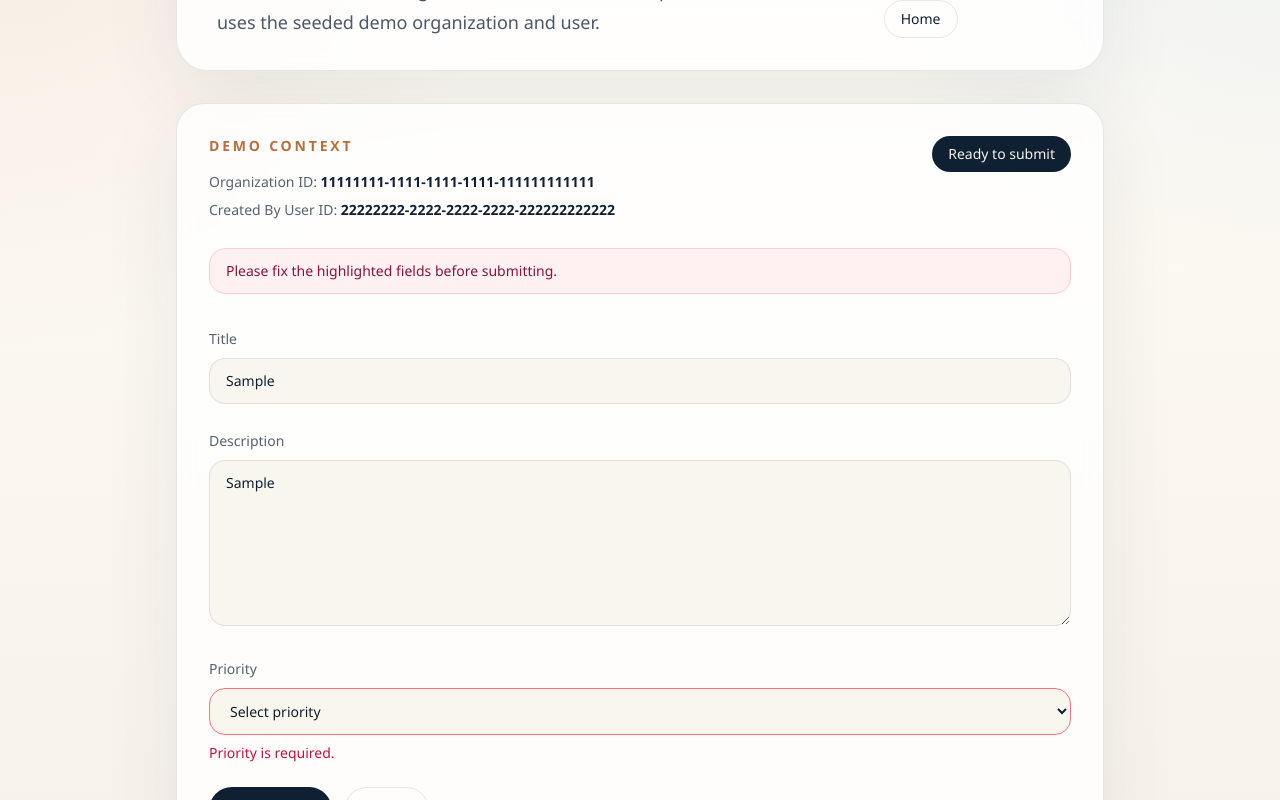
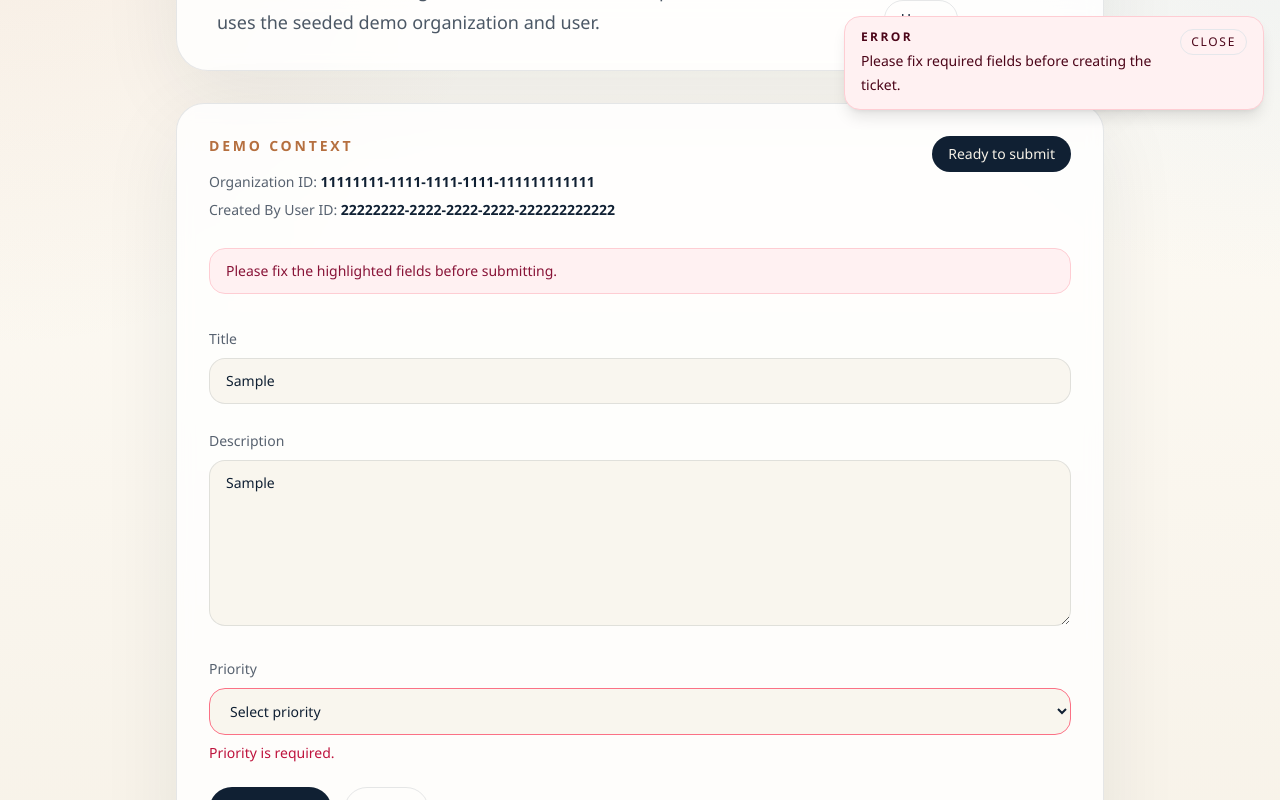
Before and after one commit to eulucas1/opspilot-ai, a Next.js app in the folder apps/web/: page /tickets/new in a window 1280 px wide. Both pictures are taken after typing "Sample", "Sample" into the empty fields and a click on the button "Create ticket". Shown: the part 187-987 px from the top of the page. Built offline with nearby package versions, Linux system fonts and the light colour scheme.

Commit message:
feat(web): add global feedback system

```diff
--- a/apps/web/src/app/layout.tsx
+++ b/apps/web/src/app/layout.tsx
@@ -1,5 +1,7 @@
 import type { Metadata } from "next";
 import type { ReactNode } from "react";
+
+import { FeedbackProvider } from "@/components/feedback-provider";
 
 import "./globals.css";
 
@@ -15,7 +17,9 @@ type RootLayoutProps = {
 export default function RootLayout({ children }: RootLayoutProps) {
   return (
     <html lang="pt-BR">
-      <body>{children}</body>
+      <body>
+        <FeedbackProvider>{children}</FeedbackProvider>
+      </body>
     </html>
   );
 }
--- /dev/null
+++ b/apps/web/src/components/feedback-provider.tsx
@@ -0,0 +1,174 @@
+"use client";
+
+import type { ReactNode } from "react";
+import {
+  createContext,
+  useCallback,
+  useContext,
+  useEffect,
+  useMemo,
+  useRef,
+  useState,
+} from "react";
+
+type FeedbackType = "success" | "error" | "info";
+
+type FeedbackItem = {
+  id: number;
+  message: string;
+  type: FeedbackType;
+};
+
+type FeedbackContextValue = {
+  dismiss: (id: number) => void;
+  error: (message: string, durationMs?: number) => number;
+  info: (message: string, durationMs?: number) => number;
+  show: (type: FeedbackType, message: string, durationMs?: number) => number;
+  success: (message: string, durationMs?: number) => number;
+};
+
+type FeedbackProviderProps = {
+  children: ReactNode;
+};
+
+const feedbackStyles: Record<
+  FeedbackType,
+  {
+    container: string;
+    label: string;
+  }
+> = {
+  success: {
+    container: "border-emerald-200 bg-emerald-50 text-emerald-950",
+    label: "Success",
+  },
+  error: {
+    container: "border-rose-200 bg-rose-50 text-rose-950",
+    label: "Error",
+  },
+  info: {
+    container: "border-sky-200 bg-sky-50 text-sky-950",
+    label: "Info",
+  },
+};
+
+const FeedbackContext = createContext<FeedbackContextValue | null>(null);
+
+function FeedbackViewport({
+  items,
+  onDismiss,
+}: {
+  items: FeedbackItem[];
+  onDismiss: (id: number) => void;
+}) {
+  if (items.length === 0) {
+    return null;
+  }
+
+  return (
+    <div className="pointer-events-none fixed right-4 top-4 z-[120] flex w-[min(420px,calc(100vw-2rem))] flex-col gap-3">
+      {items.map((item) => {
+        const style = feedbackStyles[item.type];
+
+        return (
+          <div
+            key={item.id}
+            className={`pointer-events-auto rounded-2xl border px-4 py-3 shadow-lg backdrop-blur ${style.container}`}
+            role={item.type === "error" ? "alert" : "status"}
+          >
+            <div className="flex items-start justify-between gap-3">
+              <div>
+                <p className="text-xs font-semibold uppercase tracking-[0.2em]">
+                  {style.label}
+                </p>
+                <p className="mt-1 text-sm leading-6">{item.message}</p>
+              </div>
+              <button
+                aria-label="Dismiss feedback"
+                className="rounded-full border border-current/20 px-2.5 py-1 text-xs font-medium uppercase tracking-[0.14em] transition hover:border-current/40"
+                onClick={() => onDismiss(item.id)}
+                type="button"
+              >
+                Close
+              </button>
+            </div>
+          </div>
+        );
+      })}
+    </div>
+  );
+}
+
+export function FeedbackProvider({ children }: FeedbackProviderProps) {
+  const [items, setItems] = useState<FeedbackItem[]>([]);
+  const nextIdRef = useRef(1);
+  const timersRef = useRef<Map<number, ReturnType<typeof setTimeout>>>(new Map());
+
+  const dismiss = useCallback((id: number) => {
+    setItems((currentItems) => currentItems.filter((item) => item.id !== id));
+
+    const existingTimer = timersRef.current.get(id);
+    if (existingTimer) {
+      clearTimeout(existingTimer);
+      timersRef.current.delete(id);
+    }
+  }, []);
+
+  useEffect(() => {
+    return () => {
+      for (const timer of timersRef.current.values()) {
+        clearTimeout(timer);
+      }
+      timersRef.current.clear();
+    };
+  }, []);
+
+  const show = useCallback(
+    (type: FeedbackType, message: string, durationMs = 3600) => {
+      const id = nextIdRef.current++;
+
+      setItems((currentItems) => {
+        const nextItems = [...currentItems, { id, message, type }];
+        return nextItems.slice(-4);
+      });
+
+      const timer = setTimeout(() => {
+        dismiss(id);
+      }, durationMs);
+
+      timersRef.current.set(id, timer);
+
+      return id;
+    },
+    [dismiss],
+  );
+
+  const contextValue = useMemo<FeedbackContextValue>(
+    () => ({
+      dismiss,
+      error: (message: string, durationMs?: number) => show("error", message, durationMs),
+      info: (message: string, durationMs?: number) => show("info", message, durationMs),
+      show,
+      success: (message: string, durationMs?: number) =>
+        show("success", message, durationMs),
+    }),
+    [dismiss, show],
+  );
+
+  return (
+    <FeedbackContext.Provider value={contextValue}>
+      {children}
+      <FeedbackViewport items={items} onDismiss={dismiss} />
+    </FeedbackContext.Provider>
+  );
+}
+
+export function useFeedback() {
+  const context = useContext(FeedbackContext);
+
+  if (!context) {
+    throw new Error("useFeedback must be used within a FeedbackProvider.");
+  }
+
+  return context;
+}
--- a/apps/web/src/components/new-ticket-page-content.tsx
+++ b/apps/web/src/components/new-ticket-page-content.tsx
@@ -6,6 +6,7 @@ import { startTransition, useEffect, useRef, useState } from "react";
 import type { FormEvent } from "react";
 
 import { ApiRequestError, createTicket } from "@/lib/api";
+import { useFeedback } from "@/components/feedback-provider";
 import type {
   TicketCreatePayload,
   TicketCreatePriority,
@@ -61,6 +62,7 @@ function buildPayload(values: TicketCreateValues): TicketCreatePayload {
 
 export function NewTicketPageContent() {
   const router = useRouter();
+  const feedback = useFeedback();
   const redirectTimeoutRef = useRef<ReturnType<typeof setTimeout> | null>(null);
 
   const [values, setValues] = useState<TicketCreateValues>(defaultValues);
@@ -110,6 +112,7 @@ export function NewTicketPageContent() {
       setFieldErrors(nextErrors);
       setFormError("Please fix the highlighted fields before submitting.");
       setSubmissionState("error");
+      feedback.error("Please fix required fields before creating the ticket.");
       return;
     }
 
@@ -121,6 +124,7 @@ export function NewTicketPageContent() {
       const createdTicket = await createTicket(buildPayload(values));
 
       setSubmissionState("success");
+      feedback.success("Ticket created. Redirecting to the detail page.");
       redirectTimeoutRef.current = setTimeout(() => {
         startTransition(() => {
           router.push(`/tickets/${createdTicket.id}`);
@@ -136,6 +140,7 @@ export function NewTicketPageContent() {
 
       setSubmissionState("error");
       setFormError(errorMessage);
+      feedback.error(errorMessage);
     }
   }
 
--- a/apps/web/src/components/ticket-comment-create.tsx
+++ b/apps/web/src/components/ticket-comment-create.tsx
@@ -1,6 +1,8 @@
 "use client";
 
 import { useState } from "react";
+
+import { useFeedback } from "@/components/feedback-provider";
 
 type TicketCommentCreateProps = {
   organizationId: string;
@@ -13,6 +15,7 @@ export function TicketCommentCreate({
   userId,
   onSubmit,
 }: TicketCommentCreateProps) {
+  const feedback = useFeedback();
   const [content, setContent] = useState("");
   const [isSubmitting, setIsSubmitting] = useState(false);
   const [successMessage, setSuccessMessage] = useState<string | null>(null);
@@ -25,6 +28,7 @@ export function TicketCommentCreate({
     if (isContentEmpty) {
       setErrorMessage("Comment content is required.");
       setSuccessMessage(null);
+      feedback.info("Write a comment before posting.");
       return;
     }
 
@@ -36,6 +40,7 @@ export function TicketCommentCreate({
       await onSubmit(trimmedContent);
       setContent("");
       setSuccessMessage("Comment added successfully.");
+      feedback.success("Comment added to the ticket.");
     } catch (error) {
       const nextErrorMessage =
         error instanceof Error && error.message
@@ -43,6 +48,7 @@ export function TicketCommentCreate({
           : "Failed to add the comment.";
 
       setErrorMessage(nextErrorMessage);
+      feedback.error(nextErrorMessage);
     } finally {
       setIsSubmitting(false);
     }
--- a/apps/web/src/components/ticket-status-update.tsx
+++ b/apps/web/src/components/ticket-status-update.tsx
@@ -2,6 +2,7 @@
 
 import { useEffect, useState } from "react";
 
+import { useFeedback } from "@/components/feedback-provider";
 import type { TicketStatus } from "@/types";
 import { formatTicketStatusLabel } from "@/lib/ticket-display";
 
@@ -21,6 +22,7 @@ export function TicketStatusUpdate({
   currentStatus,
   onSubmit,
 }: TicketStatusUpdateProps) {
+  const feedback = useFeedback();
   const [selectedStatus, setSelectedStatus] = useState<TicketStatus>(currentStatus);
   const [isSubmitting, setIsSubmitting] = useState(false);
   const [successMessage, setSuccessMessage] = useState<string | null>(null);
@@ -35,6 +37,7 @@ export function TicketStatusUpdate({
     if (selectedStatus === currentStatus) {
       setErrorMessage("Choose a different status before submitting.");
       setSuccessMessage(null);
+      feedback.info("Select a different status to continue.");
       return;
     }
 
@@ -45,6 +48,7 @@ export function TicketStatusUpdate({
     try {
       await onSubmit(selectedStatus);
       setSuccessMessage("Status updated successfully.");
+      feedback.success("Ticket status updated.");
     } catch (error) {
       const nextErrorMessage =
         error instanceof Error && error.message
@@ -52,6 +56,7 @@ export function TicketStatusUpdate({
           : "Failed to update the ticket status.";
 
       setErrorMessage(nextErrorMessage);
+      feedback.error(nextErrorMessage);
     } finally {
       setIsSubmitting(false);
     }
```
Also changed, not shown: apps/web/src/components/ticket-assignee-update.tsx (+7 -0 lines).
